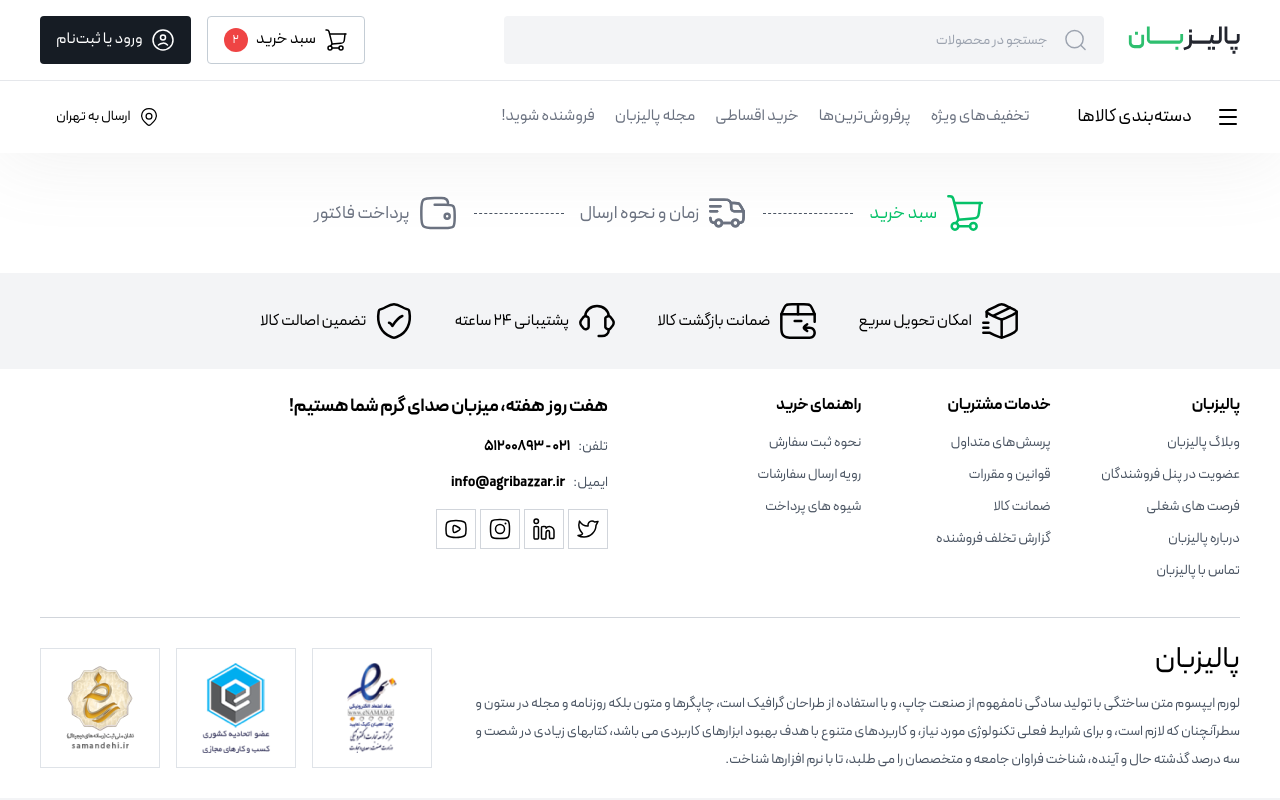
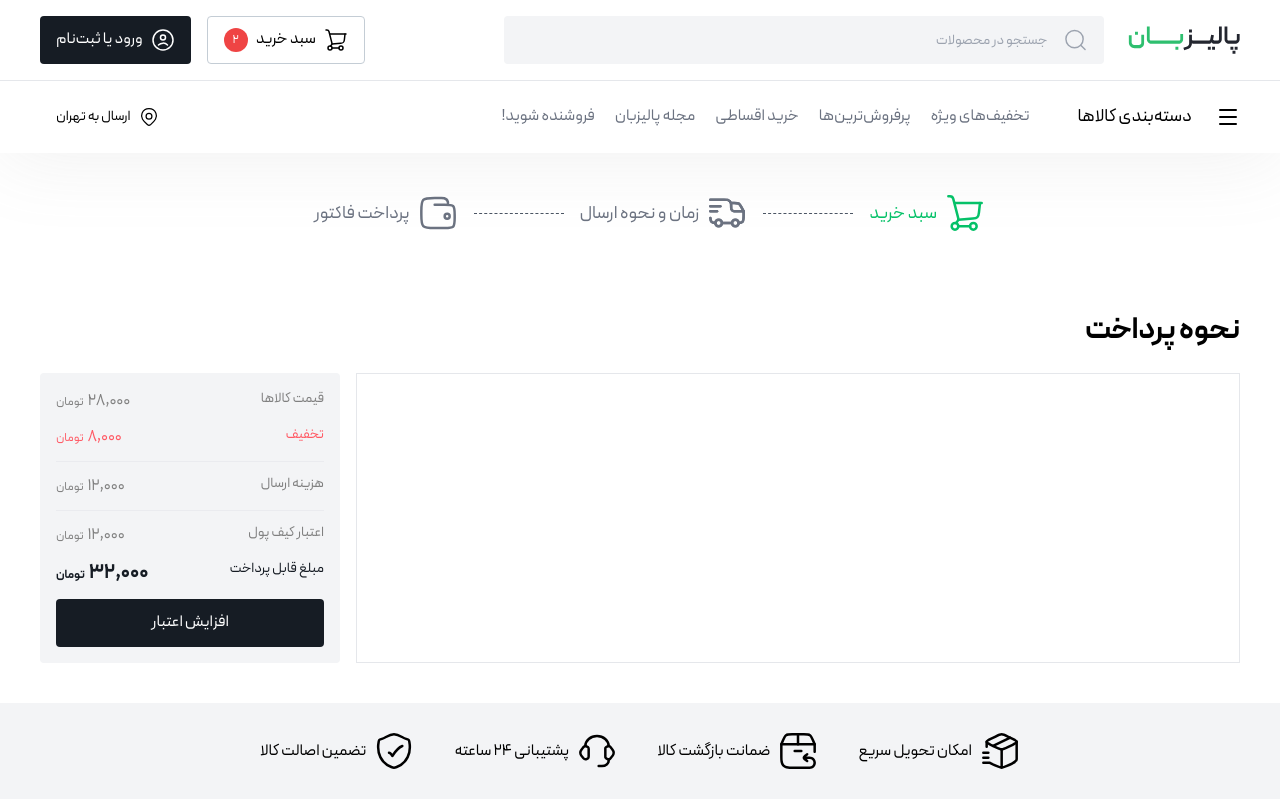
Before and after one commit to hamideslami32/leyan, a Next.js app: page /basket in a window 1280 px wide. Shown: the top 800 px of the page. Built offline with nearby package versions, Linux system fonts and the light colour scheme.

Commit message:
feat: invoice component

```diff
--- /dev/null
+++ b/src/components/shared/invoice/Invoice.tsx
@@ -0,0 +1,24 @@
+import { Button, Divider } from '@chakra-ui/react';
+import InvoiceRow from './InvoiceRow';
+
+const Invoice = () => {
+  return (
+    <div className='flex flex-col gap-3 rounded-md bg-gray-100 p-4'>
+      <InvoiceRow title='قیمت کالا‌ها' price={28000} />
+      <InvoiceRow color='error.500' title='تخفیف' price={8000} />
+      <Divider />
+      <InvoiceRow title='هزینه ارسال' price={12000} />
+      <Divider />
+      <InvoiceRow title='اعتبار کیف پول' price={12000} />
+      <InvoiceRow
+        isBold
+        color='secondary.900'
+        title='مبلغ قابل پرداخت'
+        price={32000}
+      />
+      <Button w={'full'}>افزایش اعتبار</Button>
+    </div>
+  );
+};
+
+export default Invoice;
--- /dev/null
+++ b/src/components/shared/invoice/InvoiceRow.tsx
@@ -0,0 +1,25 @@
+import { thousandSeperator } from '@/utils';
+import { Box } from '@chakra-ui/react';
+import classNames from 'classnames';
+
+interface InvoiceRowProps {
+  title: string;
+  price: number;
+  color?: string;
+  isBold?: boolean;
+}
+
+const InvoiceRow = (props: InvoiceRowProps) => {
+  const { title, price, color = 'gray', isBold } = props;
+  return (
+    <Box color={color} className='flex justify-between text-gray-500'>
+      <div className='text-sm'>{title}</div>
+      <div className={classNames(isBold && 'text-xl font-bold')}>
+        {thousandSeperator(price)}
+        <span className='mr-1 text-xs'>تومان</span>
+      </div>
+    </Box>
+  );
+};
+
+export default InvoiceRow;
--- a/src/pages/basket/index.tsx
+++ b/src/pages/basket/index.tsx
@@ -1,9 +1,20 @@
+import Invoice from '@/components/shared/invoice/Invoice';
 import Stepper from '@/components/shared/stepper/Stepper';
+import { Heading } from '@chakra-ui/react';
 
 const Basket = () => {
   return (
-    <div>
+    <div className='mx-auto mb-10 max-w-cs'>
       <Stepper activeStep={0} />
+      <Heading mb={6} mt={10} size={'lg'}>
+        نحوه پرداخت
+      </Heading>
+      <div className='flex gap-4'>
+        <div className='flex-1 border'></div>
+        <div className='w-[300px]'>
+          <Invoice />
+        </div>
+      </div>
     </div>
   );
 };
--- a/src/utils/index.ts
+++ b/src/utils/index.ts
@@ -1,2 +1,7 @@
 export const arrayWithLength = (n: number) =>
   Array.from({ length: n }, (_, i) => i + 1);
+
+export const thousandSeperator = (num: number) => {
+  if (!num) return 0;
+  return num.toString().replace(/\B(?=(\d{3})+(?!\d))/g, ',');
+};
```
